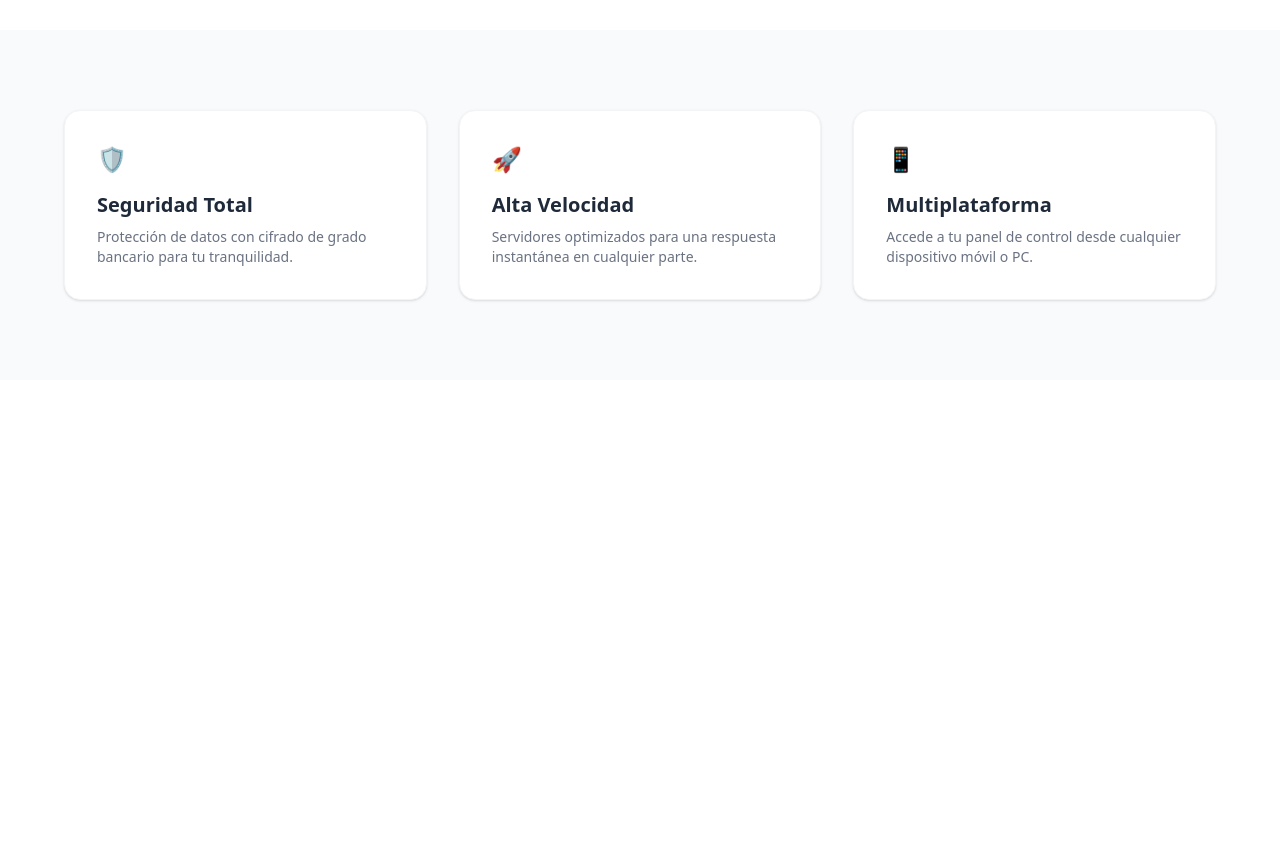
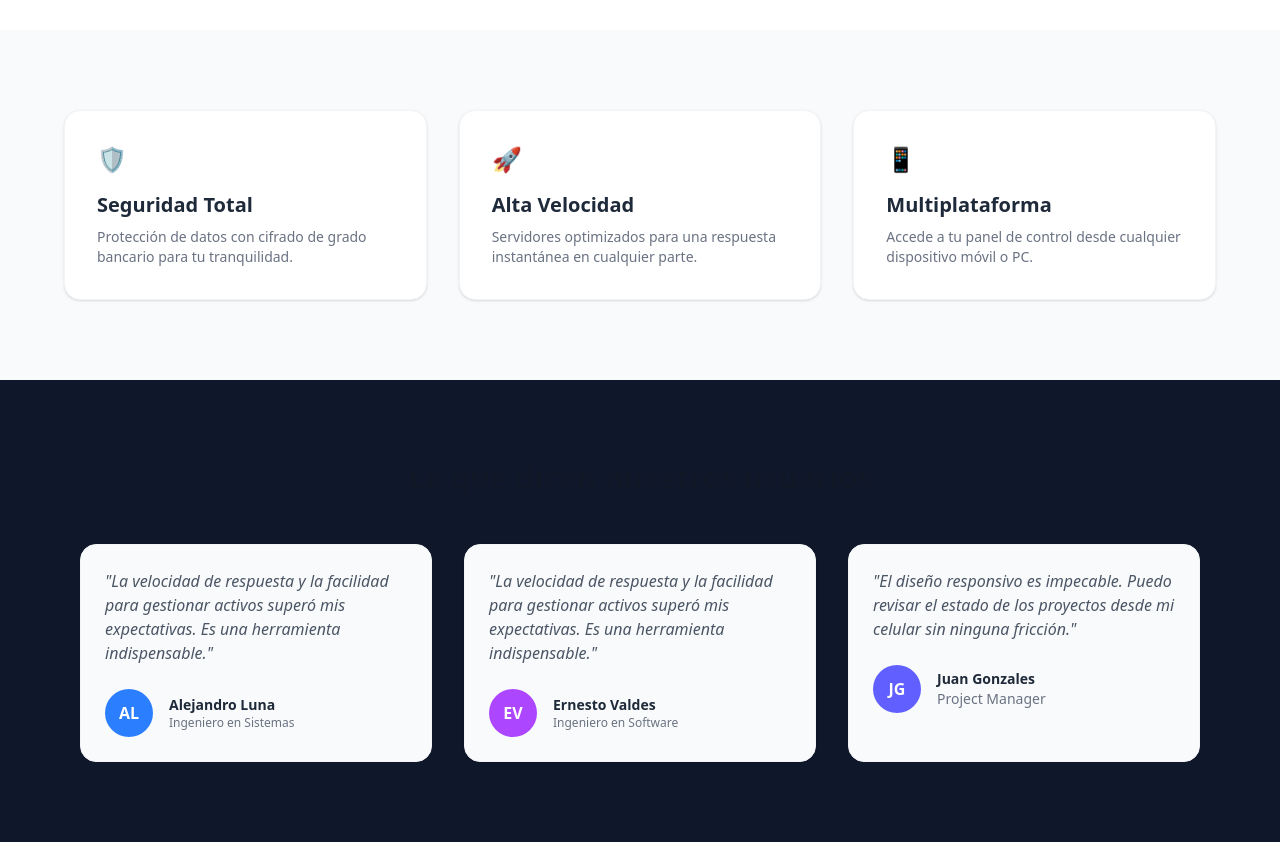
Before and after one commit to ernestovaldes575/Curso, a website: page DashBoard.html in a window 1280 px wide. Shown: the part 582-1424 px from the top of the page. Before the commit the page ends 962 px from the top, so only its background shows below. Drawn offline with Linux system fonts and the light colour scheme.

Commit message:
Comentarios

```diff
--- a/DashBoard.html
+++ b/DashBoard.html
@@ -61,5 +61,52 @@
             </div>
         </div>
     </section>
+
+    <section class="bg-slate-900 shadow-xl p-20">
+        <div class="max-w-6xl mx-auto  text-center">
+            <h3 class="text-3xl font-bold text-gray-900 mb-12">Lo que dicen nuestros usuarios</h3>
+            <div class="grid grid-cols-1 md:grid-cols-3 gap-8 ">
+
+                <div class="bg-gray-50 p-6 rounded-2xl border border-gray-100 flex flex-col items-start text-left">
+                    <p class="text-gray-600 italic mb-6">
+                        "La velocidad de respuesta y la facilidad para gestionar activos superó mis expectativas. Es una herramienta indispensable."
+                    </p>
+                    <div class="flex items-center gap-4">
+                        <div class="h-12 w-12 rounded-full bg-blue-500 flex justify-center items-center text-white font-bold">AL</div>
+                        <div>
+                            <h4 class="font-bold text-gray-800 text-sm">Alejandro Luna</h4>
+                            <p class="text-xs text-gray-500">Ingeniero en Sistemas</p>
+                        </div>
+                    </div>
+                </div>
+
+                <div class="bg-gray-50 p-6 rounded-2xl border border-gray-100 flex flex-col items-start text-left shadow">
+                    <p class="text-gray-600 italic mb-6">
+                        "La velocidad de respuesta y la facilidad para gestionar activos superó mis expectativas. Es una herramienta indispensable."
+                    </p>
+                    <div class="flex items-center gap-4">
+                        <div class="h-12 w-12 rounded-full bg-purple-500 flex justify-center items-center text-white font-bold">EV</div>
+                        <div>
+                            <h4 class="font-bold text-gray-800 text-sm">Ernesto Valdes</h4>
+                            <p class="text-xs text-gray-500">Ingeniero en Software</p>
+                        </div>
+                    </div>
+                </div>
+
+                <div class="bg-gray-50 p-6 rounded-2xl border border-gray-100 flex flex-col items-start text-left">
+                    <p class="text-gray-600 italic mb-6">
+                        "El diseño responsivo es impecable. Puedo revisar el estado de los proyectos desde mi celular sin ninguna fricción."
+                    </p>
+                    <div class="flex items-center gap-4">
+                        <div class="h-12 w-12 rounded-full bg-indigo-500 flex justify-center items-center text-white font-bold">JG</div>
+                        <div>
+                            <h4 class="font-bold text-gray-800 text-sm">Juan Gonzales</h4>
+                            <p class="text-sm text-gray-500">Project Manager</p>
+                        </div>
+                    </div>
+                </div>
+            </div>
+        </div>
+    </section>
 </body>
 </html>
```
Also changed, not shown: dist/output.css.
